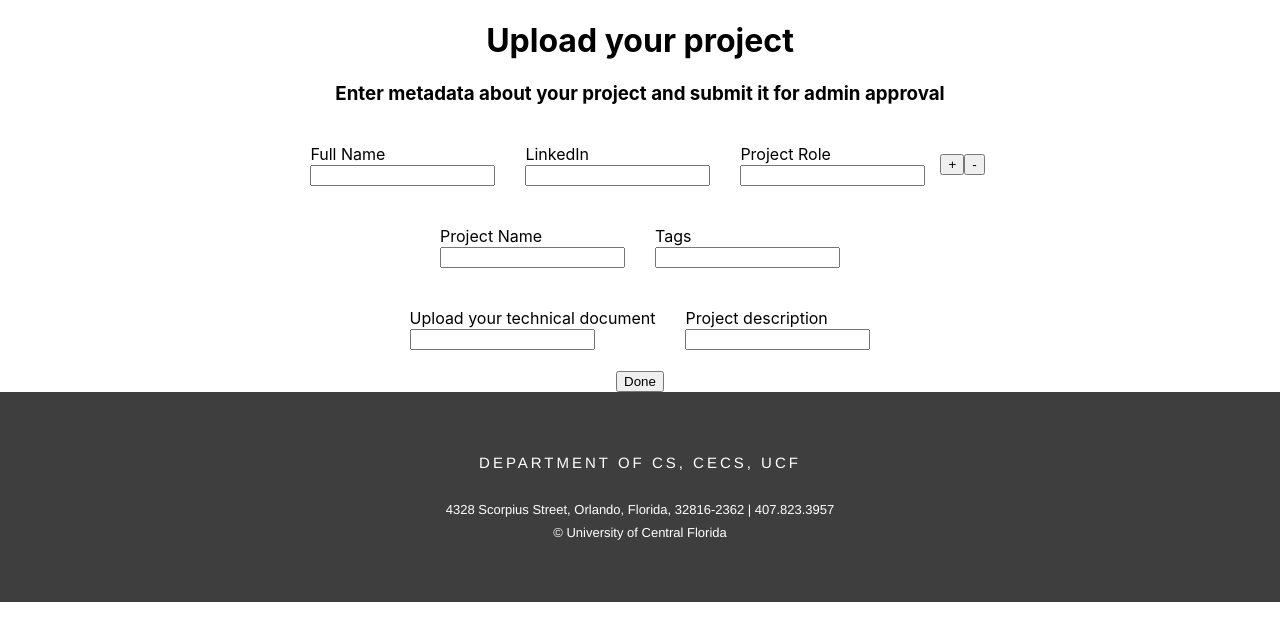
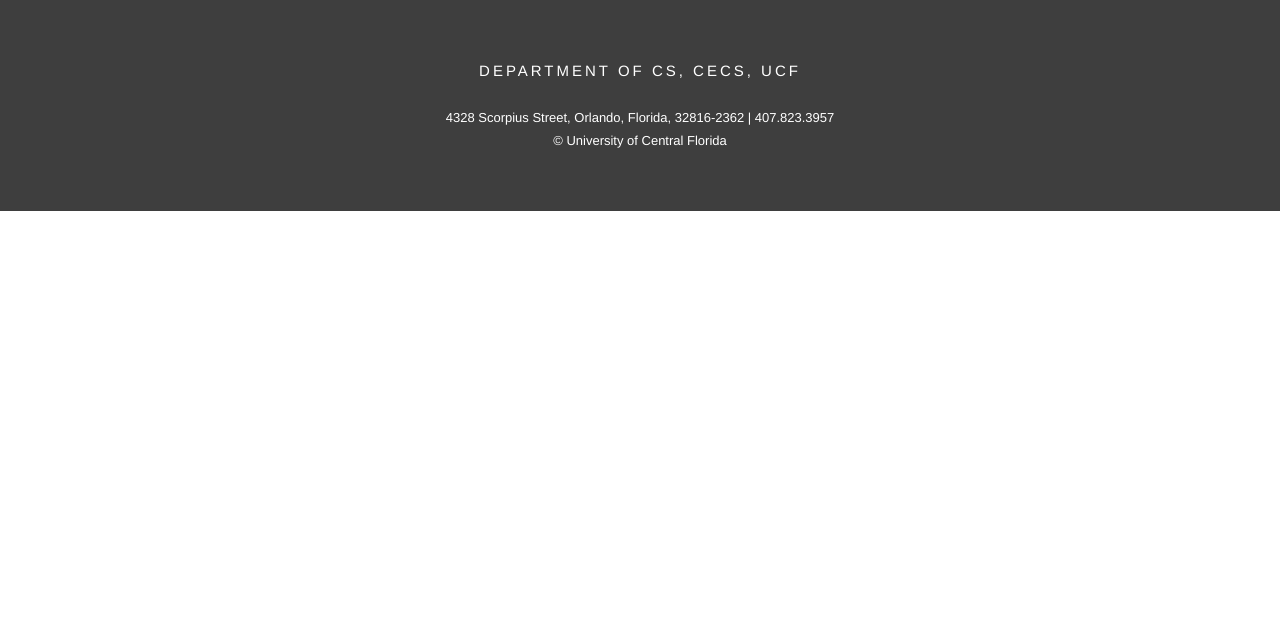
Before and after one commit to sopgeo/Senior-Design-Rising-Server-Project, a React (Create React App) app in the folder frontend/: page / in a window 1280 px wide. Shown: the top 640 px of the page. Built offline with nearby package versions, Linux system fonts and the light colour scheme.

Commit message:
now the default page is not the upload page

```diff
--- a/frontend/src/App.js
+++ b/frontend/src/App.js
@@ -16,7 +16,7 @@
       </BrowserRouter>
 
       {/* Uncomment the below line to view and edit upload page */}
-      <Upload/>
+      {/* <Upload/> */}
       <CsFooter/>
     </div>
   );
```
